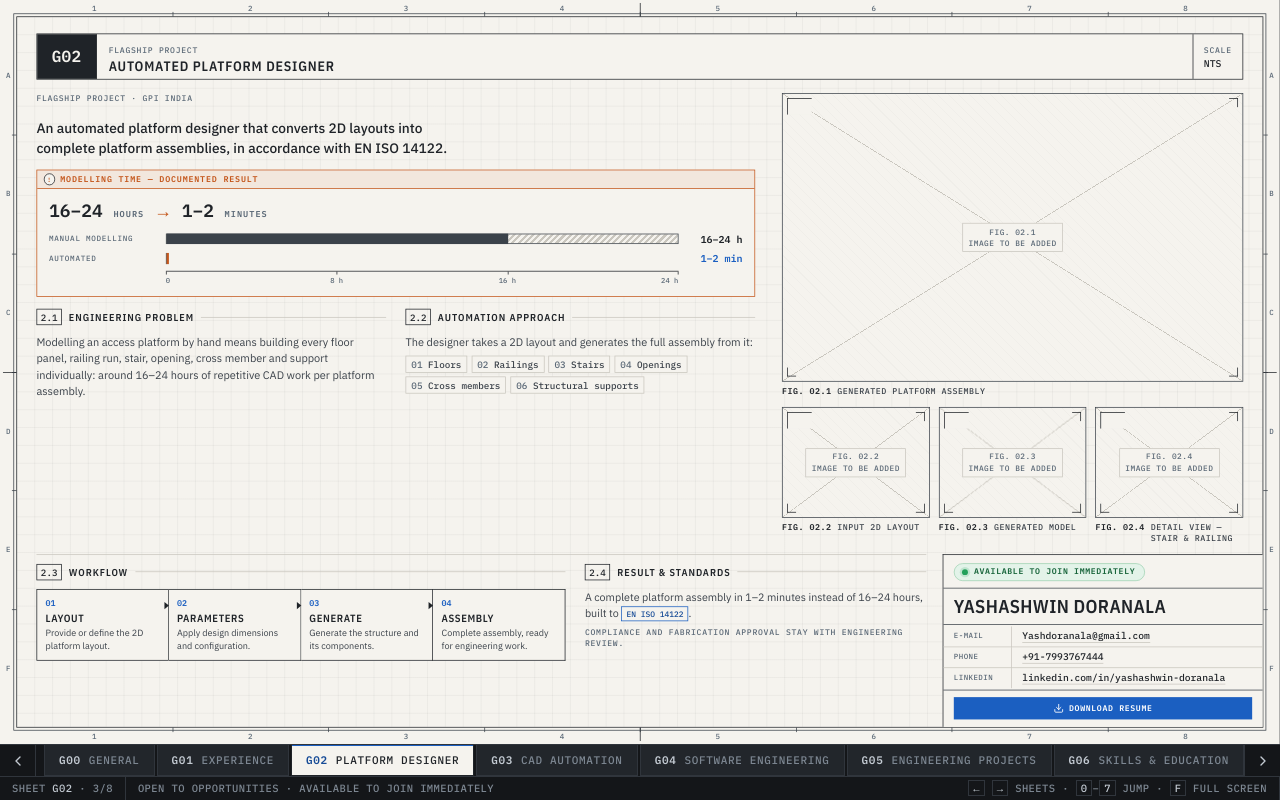
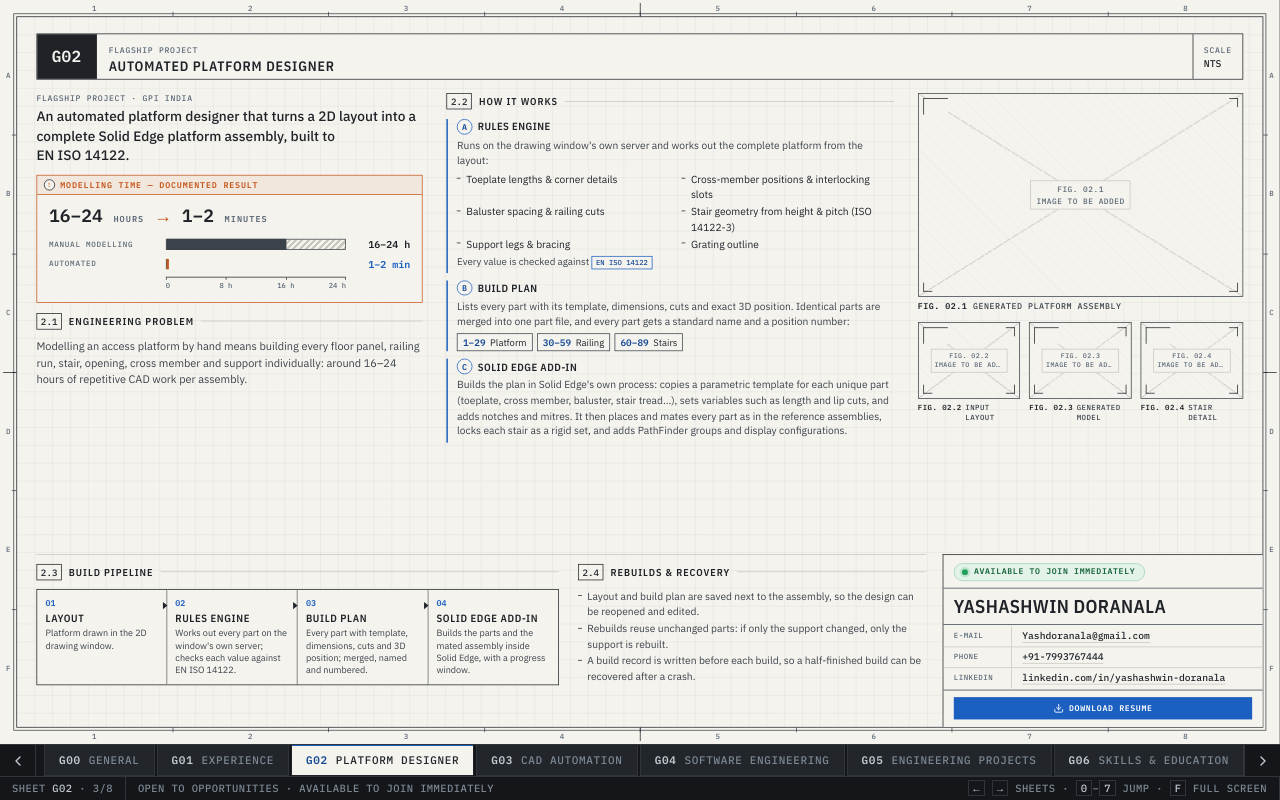
Before and after one commit to HsayYD/Portfolio, a Next.js app: page / in a window 1280 px wide. Both pictures are taken after a click on the tab "G02 PLATFORM DESIGNER". Built offline with nearby package versions, Linux system fonts and the light colour scheme.

Commit message:
G02: add how-it-works (rules engine, build plan, Solid Edge add-in), real build pipeline, rebuilds & recovery
Co-Authored-By: Claude Opus 5.5 <noreply@anthropic.com>
Claude-Session: https://claude.ai/code/session_01HaAqdXqxTuinBnmdidnP78

```diff
--- a/src/app/sheets.css
+++ b/src/app/sheets.css
@@ -86,10 +86,24 @@
 .xrefs { display: flex; flex-wrap: wrap; align-items: center; gap: 0.4em; }
 
 /* ── G02 ─────────────────────────────────────────────────────────────── */
-.g02 { display: grid; grid-template-columns: minmax(0, 1fr) 620px; gap: 36px; align-items: start; }
-.g02-text { display: flex; flex-direction: column; gap: 16px; }
-.g02-cols { display: grid; grid-template-columns: minmax(0, 1fr) minmax(0, 1fr); gap: 26px; }
-.g02-cols .prose { font-size: 0.92em; margin: 0 0 0.5em; }
+.g02 { display: grid; grid-template-columns: minmax(0, 0.95fr) minmax(0, 1.1fr) minmax(0, 0.8fr); gap: 32px; align-items: start; }
+.g02-col { display: flex; flex-direction: column; gap: 14px; }
+.g02-col .prose { font-size: 0.92em; margin: 0; }
+.how { gap: 10px; }
+.how .sec { margin-bottom: 0.2em; }
+.how-step { border-left: 2px solid var(--accent); padding: 0 0 0 12px; font-size: 0.86em; }
+.how-step h4 { display: flex; align-items: center; gap: 0.5em; margin: 0 0 0.3em; font: 600 1.02em var(--f-cond); letter-spacing: 0.05em; text-transform: uppercase; }
+.how-step h4 .balloon { font-size: 0.8em; border-color: var(--accent); color: var(--accent-ink); }
+.how-step p { margin: 0 0 0.35em; color: var(--ink-2); }
+.how-list { margin: 0 0 0.3em; padding: 0; list-style: none; display: grid; grid-template-columns: 1fr 1fr; gap: 0.15em 1.2em; }
+.how-list li { position: relative; padding-left: 0.9em; color: var(--ink); }
+.how-list li::before { content: ""; position: absolute; left: 0; top: 0.62em; width: 5px; height: 1px; background: var(--ink); }
+.how-list.tight { grid-template-columns: 1fr; font-size: 0.86em; }
+.how-list.tight li { color: var(--ink-2); }
+.how-note { font-size: 0.95em; }
+.pos-ranges { display: flex; flex-wrap: wrap; gap: 6px; }
+.pos-ranges span { border: 1px solid var(--ink-2); padding: 0.15em 0.55em; font-size: 0.92em; background: var(--paper); }
+.pos-ranges b { color: var(--accent-ink); font-weight: 600; margin-right: 0.25em; }
 .big-result { font-size: 1.5em; font-weight: 600; line-height: 1.2; color: var(--ink); margin-bottom: 0.6em; }
 .big-result small { font-size: 0.48em; letter-spacing: 0.12em; color: var(--annot); }
 .big-result span { color: var(--mark); padding: 0 0.15em; }
@@ -113,8 +127,10 @@
 
 .g02-figs { display: grid; gap: 14px; }
 .figs3 { display: grid; grid-template-columns: repeat(3, minmax(0, 1fr)); gap: 12px; }
+.figs3 .fig .ph .ph-label { font-size: 0.56em; padding: 0.3em 0.5em; }
+.figs3 .fig figcaption { font-size: 0.62em; gap: 0.5em; }
 
-.g02-foot { display: grid; grid-template-columns: minmax(0, 1.55fr) minmax(0, 1fr); gap: 26px; align-items: start; }
+.g02-foot { display: grid; grid-template-columns: minmax(0, 1.5fr) minmax(0, 1fr); gap: 26px; align-items: start; }
 .g02-std .prose { font-size: 0.9em; margin: 0 0 0.5em; }
 .flow { list-style: none; margin: 0; padding: 0; display: grid; grid-template-columns: repeat(4, minmax(0, 1fr)); }
 .flow li { position: relative; display: flex; flex-direction: column; gap: 0.2em; padding: 0.6em 0.7em 0.7em; border: 1px solid var(--ink); background: var(--paper); }
@@ -215,7 +231,8 @@
   .g01, .g03 { display: block; }
   .g00-side { max-width: 20em; }
   .name-plate { font-size: 2.6em; }
-  .roles, .g02-cols, .g03-cols, .notes.two { display: block !important; }
+  .roles, .g03-cols, .notes.two { display: block !important; }
+  .how-list { grid-template-columns: 1fr; }
   .role + .role { margin-top: 1.2em; }
   .tl-row, .tl-axis { grid-template-columns: 6.5em minmax(0, 1fr); gap: 0.6em; }
   .tl-axis i:nth-child(even) { color: transparent; }
--- a/src/components/sheets/G02PlatformDesigner.tsx
+++ b/src/components/sheets/G02PlatformDesigner.tsx
@@ -3,13 +3,28 @@ import { ProjectImagePlaceholder } from "../ProjectImagePlaceholder";
 import { Sec, SheetHeader } from "../SheetHeader";
 import { TechnicalCallout } from "../TechnicalCallout";
 
-const components = ["Floors", "Railings", "Stairs", "Openings", "Cross members", "Structural supports"];
+/** What the rules engine works out from the 2D layout. */
+const computes = [
+  "Toeplate lengths & corner details",
+  "Cross-member positions & interlocking slots",
+  "Baluster spacing & railing cuts",
+  "Stair geometry from height & pitch (ISO 14122-3)",
+  "Support legs & bracing",
+  "Grating outline",
+];
 
-const workflow = [
-  { n: "01", t: "Layout", d: "Provide or define the 2D platform layout." },
-  { n: "02", t: "Parameters", d: "Apply design dimensions and configuration." },
-  { n: "03", t: "Generate", d: "Generate the structure and its components." },
-  { n: "04", t: "Assembly", d: "Complete assembly, ready for engineering work." },
+/** Fixed position-number ranges used in the build plan. */
+const ranges = [
+  { r: "1–29", g: "Platform" },
+  { r: "30–59", g: "Railing" },
+  { r: "60–89", g: "Stairs" },
+];
+
+const pipeline = [
+  { n: "01", t: "Layout", d: "Platform drawn in the 2D drawing window." },
+  { n: "02", t: "Rules engine", d: "Works out every part on the window's own server; checks each value against EN ISO 14122." },
+  { n: "03", t: "Build plan", d: "Every part with template, dimensions, cuts and 3D position; merged, named and numbered." },
+  { n: "04", t: "Solid Edge add-in", d: "Builds the parts and the mated assembly inside Solid Edge, with a progress window." },
 ];
 
 function TimeReduction() {
@@ -49,12 +64,15 @@ export function G02PlatformDesigner() {
       <SheetHeader sheet={sheets[2]} />
 
       <div className="pg-main g02">
-        <div className="g02-text">
+        {/* — column 1: what it is, the result, the problem — */}
+        <div className="g02-col">
+          <div>
             <div className="label">Flagship project · GPI India</div>
             <p className="lede">
-            An automated platform designer that converts 2D layouts into complete platform assemblies, in
-            accordance with EN&nbsp;ISO&nbsp;14122.
+              An automated platform designer that turns a 2D layout into a complete Solid Edge platform assembly,
+              built to EN&nbsp;ISO&nbsp;14122.
             </p>
+          </div>
 
           <TechnicalCallout title="Modelling time — documented result" tone="mark" ref_="!">
             <div className="big-result mono">
@@ -63,27 +81,53 @@ export function G02PlatformDesigner() {
             <TimeReduction />
           </TechnicalCallout>
 
-          <div className="g02-cols">
           <section>
             <Sec n="2.1">Engineering problem</Sec>
             <p className="prose">
-                Modelling an access platform by hand means building every floor panel, railing run, stair,
-                opening, cross member and support individually: around 16–24 hours of repetitive CAD work per
-                platform assembly.
+              Modelling an access platform by hand means building every floor panel, railing run, stair, opening,
+              cross member and support individually: around 16–24 hours of repetitive CAD work per assembly.
             </p>
           </section>
-            <section>
-              <Sec n="2.2">Automation approach</Sec>
-              <p className="prose">The designer takes a 2D layout and generates the full assembly from it:</p>
-              <ul className="tags comp">
-                {components.map((c, i) => (
-                  <li key={c} className="tag"><span className="mono muted">{String(i + 1).padStart(2, "0")}</span> {c}</li>
+        </div>
+
+        {/* — column 2: how it works — */}
+        <div className="g02-col how">
+          <Sec n="2.2">How it works</Sec>
+
+          <div className="how-step">
+            <h4><span className="balloon">A</span> Rules engine</h4>
+            <p>Runs on the drawing window&apos;s own server and works out the complete platform from the layout:</p>
+            <ul className="how-list">
+              {computes.map((c) => <li key={c}>{c}</li>)}
+            </ul>
+            <p className="how-note">Every value is checked against <span className="tag std">EN ISO 14122</span></p>
+          </div>
+
+          <div className="how-step">
+            <h4><span className="balloon">B</span> Build plan</h4>
+            <p>
+              Lists every part with its template, dimensions, cuts and exact 3D position. Identical parts are
+              merged into one part file, and every part gets a standard name and a position number:
+            </p>
+            <div className="pos-ranges" aria-label="Position number ranges">
+              {ranges.map((x) => (
+                <span key={x.r}><b className="mono">{x.r}</b> {x.g}</span>
               ))}
-              </ul>
-            </section>
             </div>
           </div>
 
+          <div className="how-step">
+            <h4><span className="balloon">C</span> Solid Edge add-in</h4>
+            <p>
+              Builds the plan in Solid Edge&apos;s own process: copies a parametric template for each unique part
+              (toeplate, cross member, baluster, stair tread…), sets variables such as length and lip cuts, and adds
+              notches and mitres. It then places and mates every part as in the reference assemblies, locks each
+              stair as a rigid set, and adds PathFinder groups and display configurations.
+            </p>
+          </div>
+        </div>
+
+        {/* — column 3: figures — */}
         <div className="g02-figs">
           <ProjectImagePlaceholder image="platformAssembly" />
           <div className="figs3">
@@ -96,9 +140,9 @@ export function G02PlatformDesigner() {
 
       <div className="pg-foot g02-foot">
         <section>
-          <Sec n="2.3">Workflow</Sec>
+          <Sec n="2.3">Build pipeline</Sec>
           <ol className="flow">
-            {workflow.map((w) => (
+            {pipeline.map((w) => (
               <li key={w.n}>
                 <span className="flow-n mono">{w.n}</span>
                 <span className="flow-t">{w.t}</span>
@@ -108,12 +152,12 @@ export function G02PlatformDesigner() {
           </ol>
         </section>
         <section className="g02-std">
-          <Sec n="2.4">Result &amp; standards</Sec>
-          <p className="prose">
-            A complete platform assembly in 1–2 minutes instead of 16–24 hours, built to{" "}
-            <span className="tag std">EN ISO 14122</span>.
-          </p>
-          <p className="label">Compliance and fabrication approval stay with engineering review.</p>
+          <Sec n="2.4">Rebuilds &amp; recovery</Sec>
+          <ul className="how-list tight">
+            <li>Layout and build plan are saved next to the assembly, so the design can be reopened and edited.</li>
+            <li>Rebuilds reuse unchanged parts: if only the support changed, only the support is rebuilt.</li>
+            <li>A build record is written before each build, so a half-finished build can be recovered after a crash.</li>
+          </ul>
         </section>
       </div>
     </>
--- a/src/data/images.ts
+++ b/src/data/images.ts
@@ -43,7 +43,7 @@ export const images = {
   },
   platformLayout: {
     fig: "FIG. 02.2",
-    caption: "INPUT 2D LAYOUT",
+    caption: "INPUT LAYOUT",
     src: "/images/platform-designer/input-layout.png",
     alt: "2D platform layout used as input",
     ratio: 4 / 3,
@@ -59,7 +59,7 @@ export const images = {
   },
   platformDetail: {
     fig: "FIG. 02.4",
-    caption: "DETAIL VIEW — STAIR & RAILING",
+    caption: "STAIR DETAIL",
     src: "/images/platform-designer/detail-view.png",
     alt: "Detail view of stair and railing components",
     ratio: 4 / 3,
```
Lines whose indentation alone changed are shown as unchanged.
